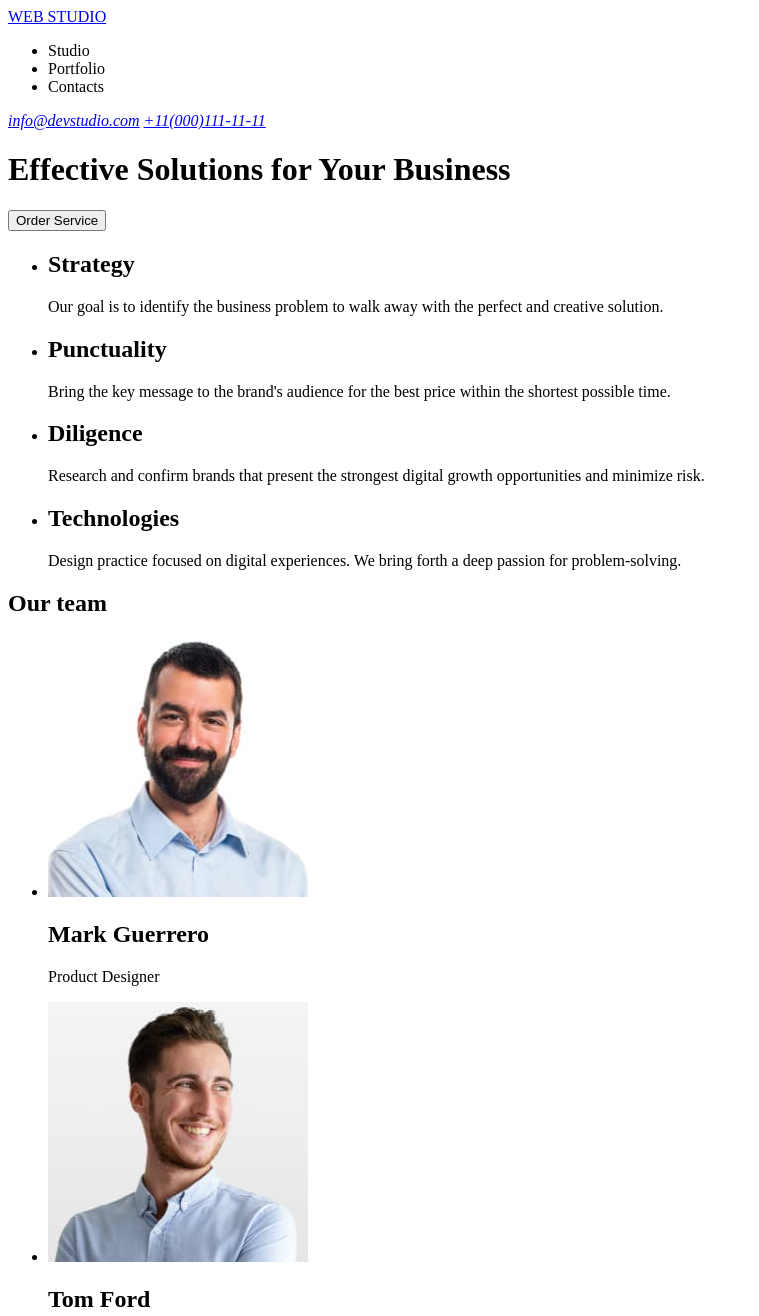
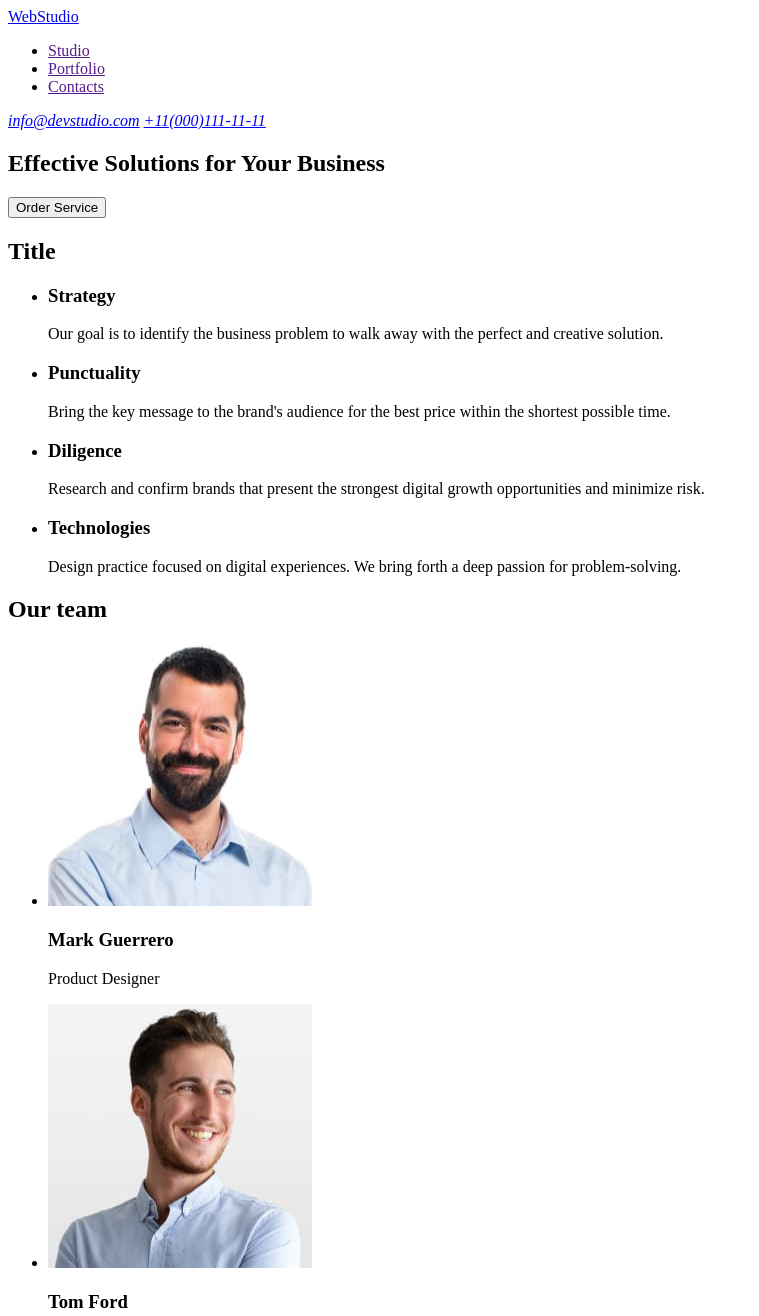
Before and after one commit to Kateryna-643/goit-markup-hw-01, a plain HTML site: page index.html in a window 1280 px wide. Shown: the top 1316 px of the page, without its empty margins (0-759 px from the left). Drawn offline with Linux system fonts and the light colour scheme.

Commit message:
Update index.html

```diff
--- a/index.html
+++ b/index.html
@@ -8,14 +8,13 @@
   <body>
     <header>
       <nav>
-        <a href="index.html">WEB STUDIO</a>
+        <a href="./index.html">WebStudio</a>
         <ul>
-          <li>Studio</li>
-          <li>Portfolio</li>
-          <li>Contacts</li>
+          <li><a href="">Studio</a></li>
+          <li><a href="">Portfolio</a></li>
+          <li><a href="">Contacts</a></li>
         </ul>
       </nav>
-
       <address>
         <a href="mailto:info@devstudio.com">info@devstudio.com</a>
         <a href="tel:+110001111111">+11(000)111-11-11</a>
@@ -23,33 +22,36 @@
     </header>
 
     <main>
-      <h1>Effective Solutions for Your Business</h1>
-      <button type="button">Order Service</button>
       <section>
+        <h1>Effective Solutions for Your Business</h1>
+        <button type="button">Order Service</button>
+      </section>
+      <section>
+        <h2>Title</h2>
         <ul>
           <li>
-            <h2>Strategy</h2>
+            <h3>Strategy</h3>
             <p>
               Our goal is to identify the business problem to walk away with the
               perfect and creative solution.
             </p>
           </li>
           <li>
-            <h2>Punctuality</h2>
+            <h3>Punctuality</h3>
             <p>
               Bring the key message to the brand's audience for the best price
               within the shortest possible time.
             </p>
           </li>
           <li>
-            <h2>Diligence</h2>
+            <h3>Diligence</h3>
             <p>
               Research and confirm brands that present the strongest digital
               growth opportunities and minimize risk.
             </p>
           </li>
           <li>
-            <h2>Technologies</h2>
+            <h3>Technologies</h3>
             <p>
               Design practice focused on digital experiences. We bring forth a
               deep passion for problem-solving.
@@ -63,49 +65,49 @@
         <ul>
           <li>
             <img
-              src="images/mark.jpg"
+              src="./images/mark.jpg"
               alt="Mark Guerrero photo"
-              width="260"
-              height="260"
+              width="264"
+              height="264"
             />
-            <h2>Mark Guerrero</h2>
+            <h3>Mark Guerrero</h3>
             <p>Product Designer</p>
           </li>
           <li>
             <img
-              src="images/tom.jpg"
+              src="./images/tom.jpg"
               alt="Tom Ford photo"
-              width="260"
-              height="260"
+              width="264"
+              height="264"
             />
-            <h2>Tom Ford</h2>
+            <h3>Tom Ford</h3>
             <p>Frontend Developer</p>
           </li>
           <li>
             <img
-              src="images/camila.jpg"
+              src="./images/camila.jpg"
               alt="Camila Garcia photo"
-              width="260"
-              height="260"
+              width="264"
+              height="264"
             />
-            <h2>Camila Garcia</h2>
+            <h3>Camila Garcia</h3>
             <p>Marketing</p>
           </li>
           <li>
             <img
-              src="images/daniel.jpg"
+              src="./images/daniel.jpg"
               alt="Daniel Wilson photo"
-              width="260"
-              height="260"
+              width="264"
+              height="264"
             />
-            <h2>Daniel Wilson</h2>
+            <h3>Daniel Wilson</h3>
             <p>UI Designer</p>
           </li>
         </ul>
       </section>
     </main>
     <footer>
-      <a href="index.html">WEB STUDIO</a>
+      <a href="./index.html">WebStudio</a>
       <p>
         Increase the flow of customers and sales for your business with digital
         marketing & growth solutions.
```
